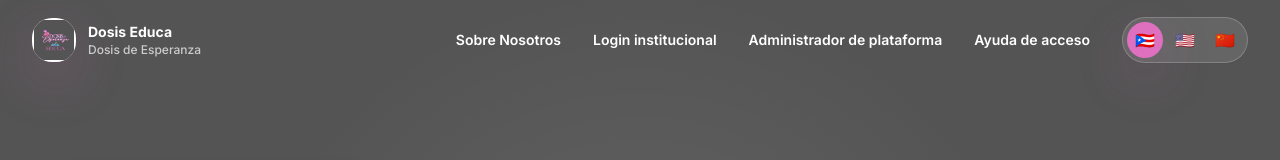
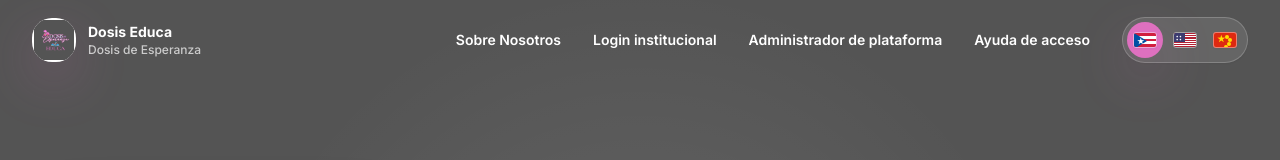
Before and after one commit to angelruizstudio-cpu/KTG-LMS, a Next.js app: page / in a window 1280 px wide. Shown: the top 160 px of the page. Built offline with nearby package versions, Linux system fonts and the light colour scheme; no server answers.

Commit message:
Render language flags consistently

```diff
--- a/src/components/language-switcher.tsx
+++ b/src/components/language-switcher.tsx
@@ -1,6 +1,39 @@
 import { setLanguageAction } from "@/app/language-actions";
 import { languages, type AppLanguage } from "@/lib/i18n";
 import { cn } from "@/lib/utils";
+
+function FlagIcon({ language }: { language: AppLanguage }) {
+  if (language === "es") {
+    return (
+      <span aria-hidden="true" className="relative block h-4 w-6 overflow-hidden rounded-[3px] border border-white/40 shadow-sm">
+        <span className="absolute inset-0 bg-[repeating-linear-gradient(to_bottom,#d11f3f_0_20%,#fff_20%_40%)]" />
+        <span className="absolute left-0 top-0 h-0 w-0 border-y-[8px] border-l-[13px] border-y-transparent border-l-[#0050a4]" />
+        <span className="absolute left-[3px] top-[5px] text-[7px] leading-none text-white">★</span>
+      </span>
+    );
+  }
+
+  if (language === "zh") {
+    return (
+      <span aria-hidden="true" className="relative block h-4 w-6 overflow-hidden rounded-[3px] border border-white/40 bg-[#de2910] shadow-sm">
+        <span className="absolute left-[3px] top-[2px] text-[8px] leading-none text-[#ffde00]">★</span>
+        <span className="absolute left-[11px] top-[2px] size-1 rounded-full bg-[#ffde00]" />
+        <span className="absolute left-[14px] top-[5px] size-1 rounded-full bg-[#ffde00]" />
+        <span className="absolute left-[13px] top-[9px] size-1 rounded-full bg-[#ffde00]" />
+        <span className="absolute left-[10px] top-[12px] size-1 rounded-full bg-[#ffde00]" />
+      </span>
+    );
+  }
+
+  return (
+    <span aria-hidden="true" className="relative block h-4 w-6 overflow-hidden rounded-[3px] border border-white/40 shadow-sm">
+      <span className="absolute inset-0 bg-[repeating-linear-gradient(to_bottom,#b22234_0_8%,#fff_8%_16%)]" />
+      <span className="absolute left-0 top-0 h-[9px] w-[11px] bg-[#3c3b6e]" />
+      <span className="absolute left-[2px] top-[1px] text-[5px] leading-none tracking-[1px] text-white">••</span>
+      <span className="absolute left-[2px] top-[4px] text-[5px] leading-none tracking-[1px] text-white">••</span>
+    </span>
+  );
+}
 
 export function LanguageSwitcher({
   currentPath = "/",
@@ -37,9 +70,7 @@ export function LanguageSwitcher({
             title={languages[item].label}
             type="submit"
           >
-            <span aria-hidden="true" className="text-base leading-none">
-              {languages[item].flag}
-            </span>
+            <FlagIcon language={item} />
           </button>
         </form>
       ))}
```
